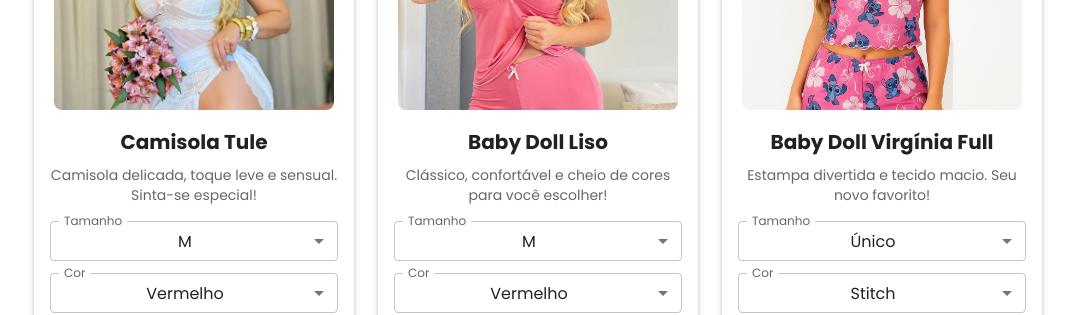
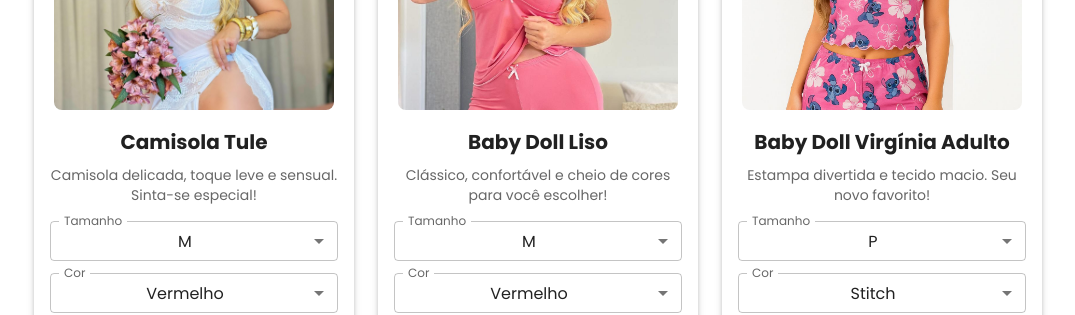
Before and after one commit to ronnysenna/front-closet, a React (Vite) app: page / in a window 1280 px wide. Shown: the part 2220-2535 px from the top of the page, without its empty margins (30-1105 px from the left). Built offline with nearby package versions, Linux system fonts and the light colour scheme.

Commit message:
acabouhoje

```diff
--- a/src/data/products.js
+++ b/src/data/products.js
@@ -170,13 +170,13 @@ export const products = [
 
     ],
     id: "17488104797452",
-    title: "Baby Doll Virgínia Full",
+    title: "Baby Doll Virgínia Adulto",
   description: "Estampa divertida e tecido macio. Seu novo favorito!",
     imageUrl: "/image/Baby Doll Virgínia Full (1).jpg",
     price: "14.00",
     retailPrice: "20.00",
     stock: 20,
-    sizes: ["Único"],
+    sizes: ["P", "M", "G", "GG"],
      colors: ["Stitch","Gata Marie","Galáxia ","Meninas Poderosas"]
   },
   {
```
